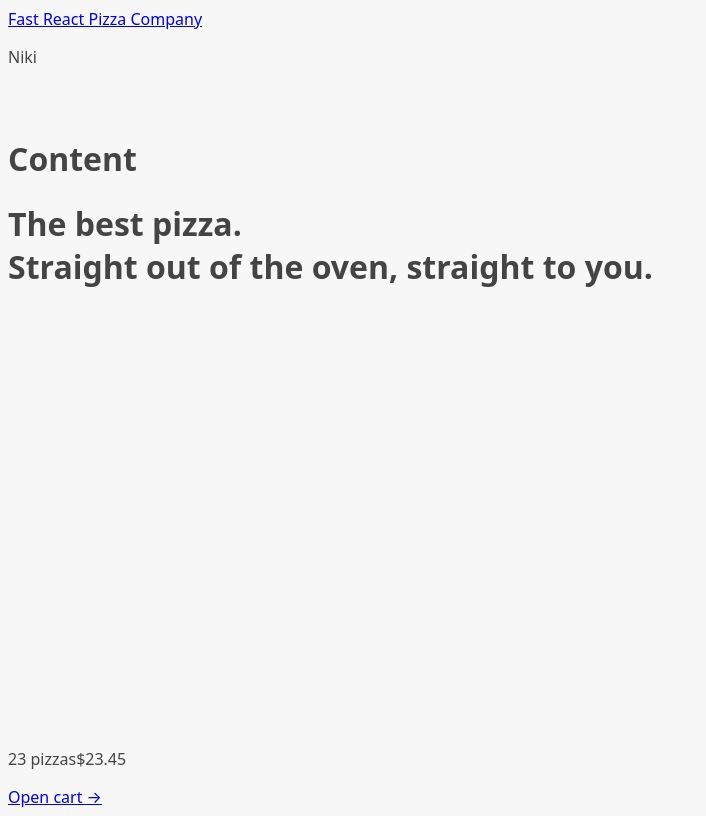
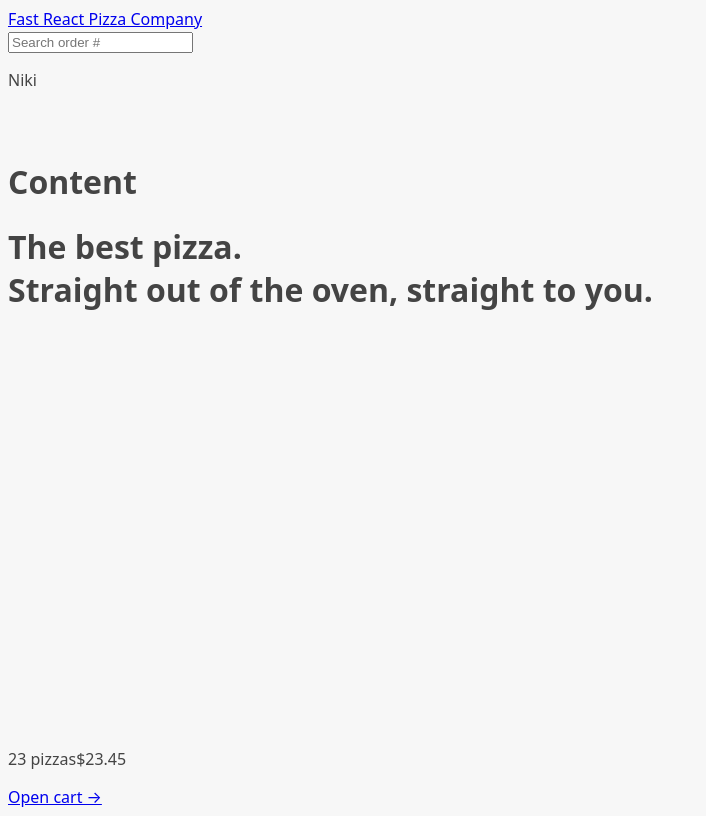
Before and after one commit to NikolayDimov/Fast-React-Pizza, a React (Vite) app: page / in a window 1280 px wide. Shown: the whole page, without its empty margins (0-706 px from the left). Built offline with nearby package versions, Linux system fonts and the light colour scheme.

Commit message:
feat(order): add SearchOrder

```diff
--- a/src/features/menu/Menu.tsx
+++ b/src/features/menu/Menu.tsx
@@ -3,7 +3,7 @@ import { useLoaderData } from "react-router-dom";
 import { getMenu } from "../../services/apiRestaurant";
 import MenuItem from "./MenuItem";
 
-interface Pizza {
+export interface Pizza {
     id: number;
     name: string;
     unitPrice: number;
--- a/src/features/order/Order.tsx
+++ b/src/features/order/Order.tsx
@@ -2,7 +2,29 @@
 
 import { calcMinutesLeft, formatCurrency, formatDate } from "../../utils/helpers";
 
-const order = {
+export interface PizzaOrder {
+    pizzaId: number;
+    name: string;
+    quantity: number;
+    unitPrice: number;
+    totalPrice: number;
+}
+
+export interface OrderData {
+    id: string;
+    status?: string;
+    customer?: string;
+    phone?: string;
+    address?: string;
+    priority: boolean;
+    estimatedDelivery: string;
+    cart: PizzaOrder[];
+    position: string;
+    orderPrice: number;
+    priorityPrice?: number;
+}
+
+const order: OrderData = {
     id: "ABCDEF",
     customer: "Jonas",
     phone: "123456789",
@@ -61,7 +83,7 @@ function Order() {
             <div>
                 <p>Price pizza: {formatCurrency(orderPrice)}</p>
                 {priority && <p>Price priority: {formatCurrency(priorityPrice)}</p>}
-                <p>To pay on delivery: {formatCurrency(orderPrice + priorityPrice)}</p>
+                {priorityPrice && <p>To pay on delivery: {formatCurrency(orderPrice + priorityPrice)}</p>}
             </div>
         </div>
     );
--- /dev/null
+++ b/src/features/order/SearchOrder.tsx
@@ -0,0 +1,22 @@
+import { useState } from "react";
+import { useNavigate } from "react-router-dom";
+
+const SearchOrder: React.FC = () => {
+    const [query, setQuery] = useState("");
+    const navigate = useNavigate();
+
+    function handleSubmit(e: React.FormEvent<HTMLFormElement>) {
+        e.preventDefault();
+        if (!query) return;
+        navigate(`/order/${query}`);
+        setQuery("");
+    }
+
+    return (
+        <form onSubmit={handleSubmit}>
+            <input placeholder="Search order #" value={query} onChange={(e) => setQuery(e.target.value)} />
+        </form>
+    );
+};
+
+export default SearchOrder;
--- a/src/services/apiRestaurant.ts
+++ b/src/services/apiRestaurant.ts
@@ -1,3 +1,5 @@
+import { OrderData } from "../features/order/Order";
+
 const API_URL = "https://react-fast-pizza-api.onrender.com/api";
 
 export async function getMenu() {
@@ -10,7 +12,7 @@ export async function getMenu() {
     return data;
 }
 
-export async function getOrder(id) {
+export async function getOrder(id: string): Promise<OrderData> {
     const res = await fetch(`${API_URL}/order/${id}`);
     if (!res.ok) throw Error(`Couldn't find order #${id}`);
 
@@ -18,7 +20,7 @@ export async function getOrder(id) {
     return data;
 }
 
-export async function createOrder(newOrder) {
+export async function createOrder(newOrder: OrderData): Promise<OrderData> {
     try {
         const res = await fetch(`${API_URL}/order`, {
             method: "POST",
@@ -36,7 +38,7 @@ export async function createOrder(newOrder) {
     }
 }
 
-export async function updateOrder(id, updateObj) {
+export async function updateOrder(id: string, updateObj: Partial<OrderData>): Promise<void> {
     try {
         const res = await fetch(`${API_URL}/order/${id}`, {
             method: "PATCH",
--- a/src/ui/Header.tsx
+++ b/src/ui/Header.tsx
@@ -1,9 +1,12 @@
 import { Link } from "react-router-dom";
+import SearchOrder from "../features/order/SearchOrder";
 
 function Header() {
     return (
         <header>
             <Link to="/">Fast React Pizza Company</Link>
+
+            <SearchOrder />
 
             <p>Niki</p>
         </header>
```
